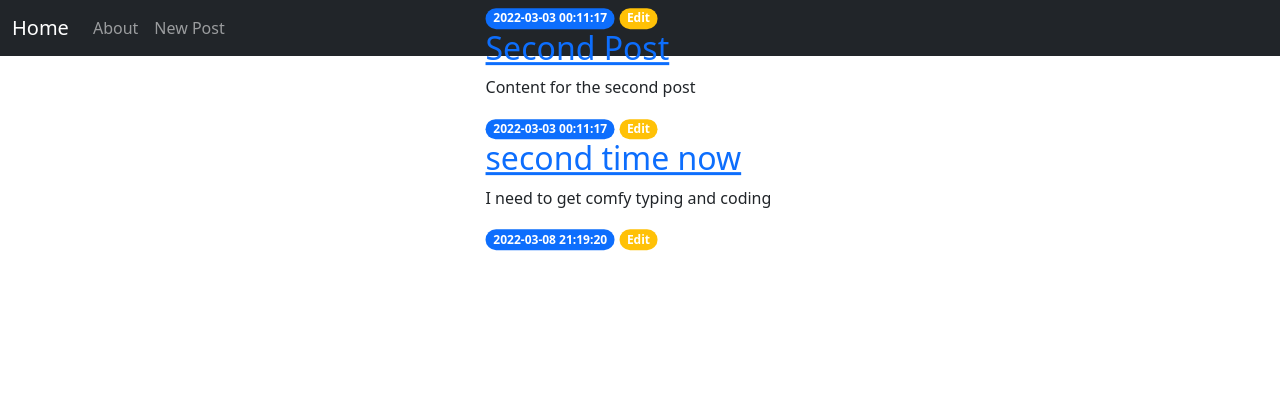
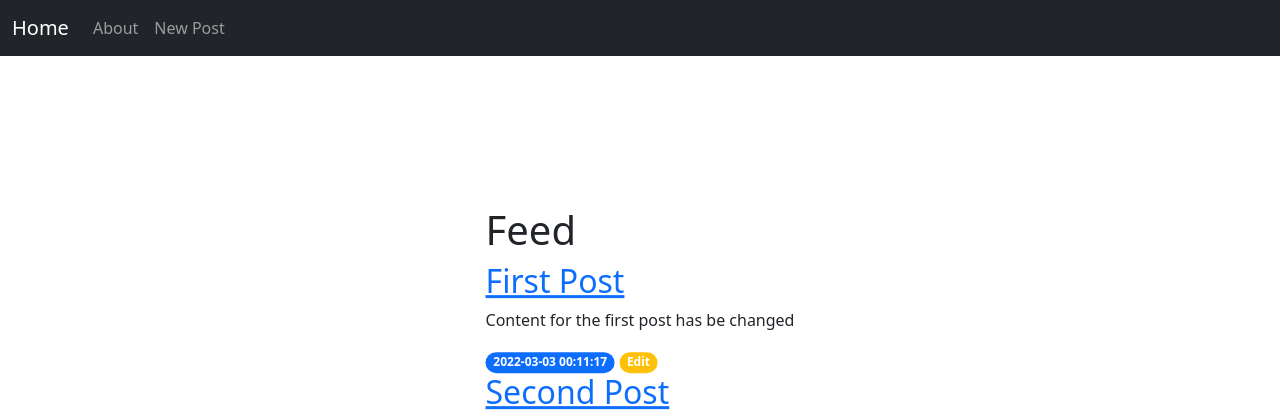
Before and after one commit to Infamouslanre/flask_blog, a Flask app: page / in a window 1280 px wide. Shown: the top 420 px of the page. Run offline with Flask 2, Linux system fonts and the light colour scheme; data comes from the database, SQL or seed files in the repository; some libraries are stand-ins or nearby versions.

Commit message:
index update

```diff
--- a/templates/index.html
+++ b/templates/index.html
@@ -1,7 +1,6 @@
 {% extends 'base.html' %}
 
 {% block content %}
-<div class="position-relative">
     <div class="position-absolute top-50 start-50 translate-middle">
         <h1>{% block title %} Feed {% endblock %}</h1>
             {% for post in posts %}
@@ -15,5 +14,4 @@
                 </a>
             {% endfor %}
     </div>
-</div>
 {% endblock %}
```
